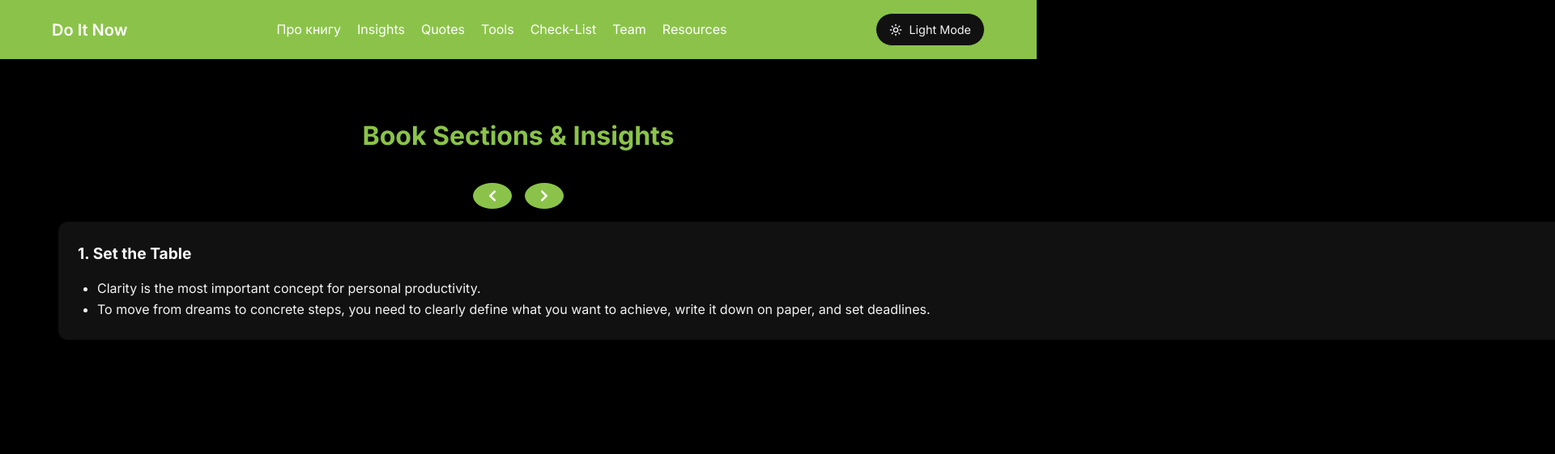
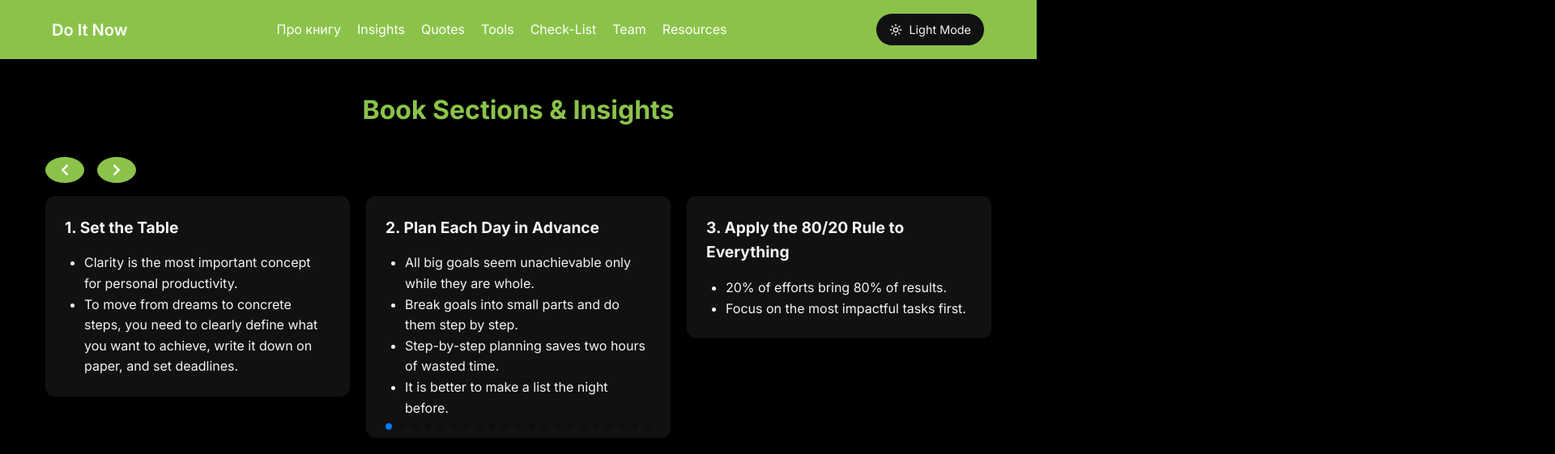
Before and after one commit to Ded-Goit/my-book-site, a Next.js app: page /insights in a window 1280 px wide. Shown: the top 561 px of the page at 81% size, 1920 px wide, since content can reach past the window. Built offline with nearby package versions, Linux system fonts and the light colour scheme.

Commit message:
edit insights

```diff
--- a/app/insights/insights.module.css
+++ b/app/insights/insights.module.css
@@ -1,11 +1,11 @@
-.wrapper {
-  max-width: 1200px;
+/*.wrapper {
+ max-width: 1200px;
   margin: 0 auto;
-  padding: 2rem 1rem;
-  display: flex;
+  padding: 2rem 1rem;*/
+/*display: flex;
   flex-direction: column;
   align-items: center;
-}
+}*/
 
 .heading {
   font-size: 2rem;
@@ -39,7 +39,7 @@
   border-radius: 12px;
   padding: 1.5rem;
   box-shadow: 0 4px 12px var(--card-shadow);
-  height: 100%; /* Важливо для однакової висоти! */
+  height: 100%;
   display: flex;
   flex-direction: column;
   justify-content: space-between;
--- a/app/insights/page.tsx
+++ b/app/insights/page.tsx
@@ -202,6 +202,7 @@ const sections = [
     ],
   },
 ];
+
 export default function MethodsPage() {
   const prevRef = useRef(null);
   const nextRef = useRef(null);
```
